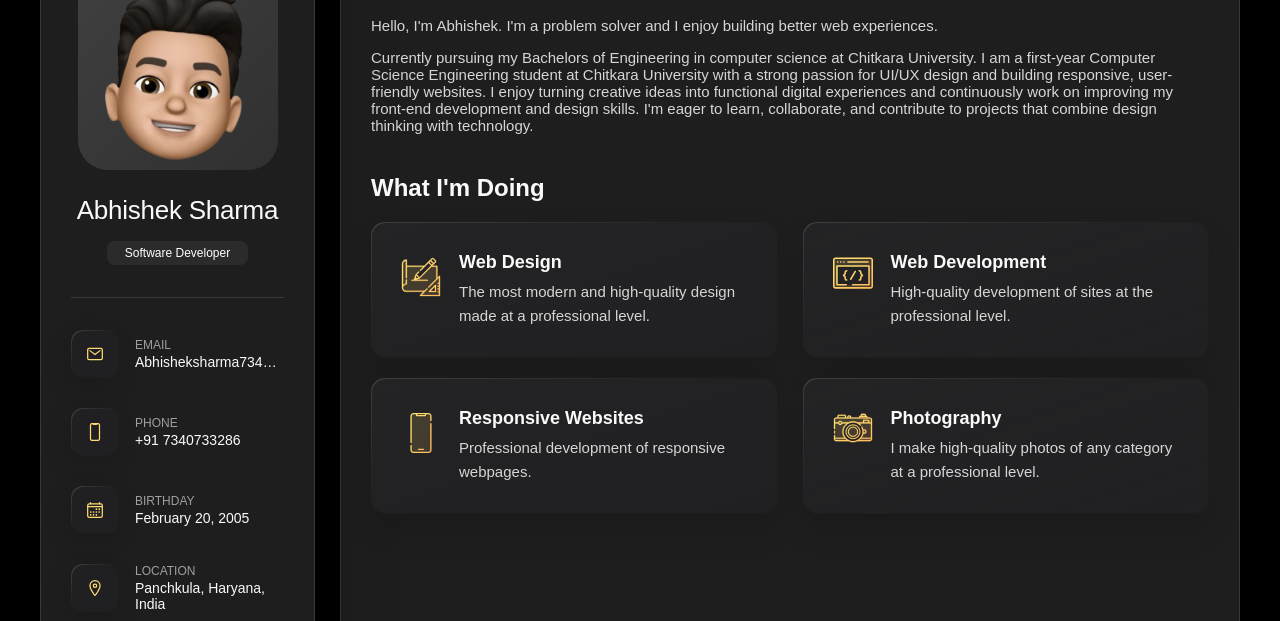
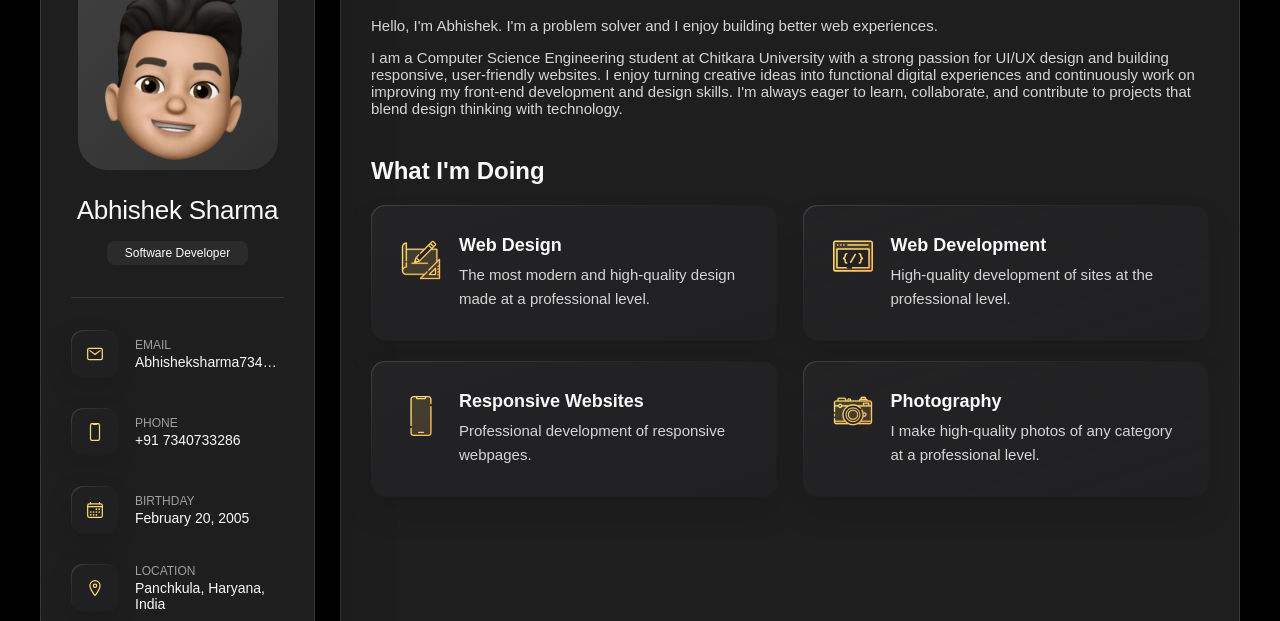
Before and after one commit to abhishekkksharma/Portfolio, a plain HTML site: page index.html in a window 1280 px wide. Shown: the part 151-772 px from the top of the page. Drawn offline with nearby package versions, Linux system fonts and the light colour scheme; a web font is replaced by a local one.

Commit message:
add changes

```diff
--- a/index.html
+++ b/index.html
@@ -241,12 +241,10 @@
           </p>
 
           <p>
-            Currently pursuing my Bachelors of Engineering in computer science at Chitkara University.
-            I am a first-year Computer Science Engineering student at Chitkara University with a strong
-            passion for UI/UX design and building responsive, user-friendly websites.
-            I enjoy turning creative ideas into functional digital experiences and
-            continuously work on improving my front-end development and design skills.
-            I'm eager to learn, collaborate, and contribute to projects that combine design thinking with technology.
+            I am a Computer Science Engineering student at Chitkara University with a strong passion for UI/UX design and building responsive,
+            user-friendly websites. I enjoy turning creative ideas into functional digital experiences and continuously work on improving my
+            front-end development and design skills. I'm always eager to learn, collaborate, and contribute to projects that blend design thinking
+            with technology.
           </p>
         </section>
 
```
